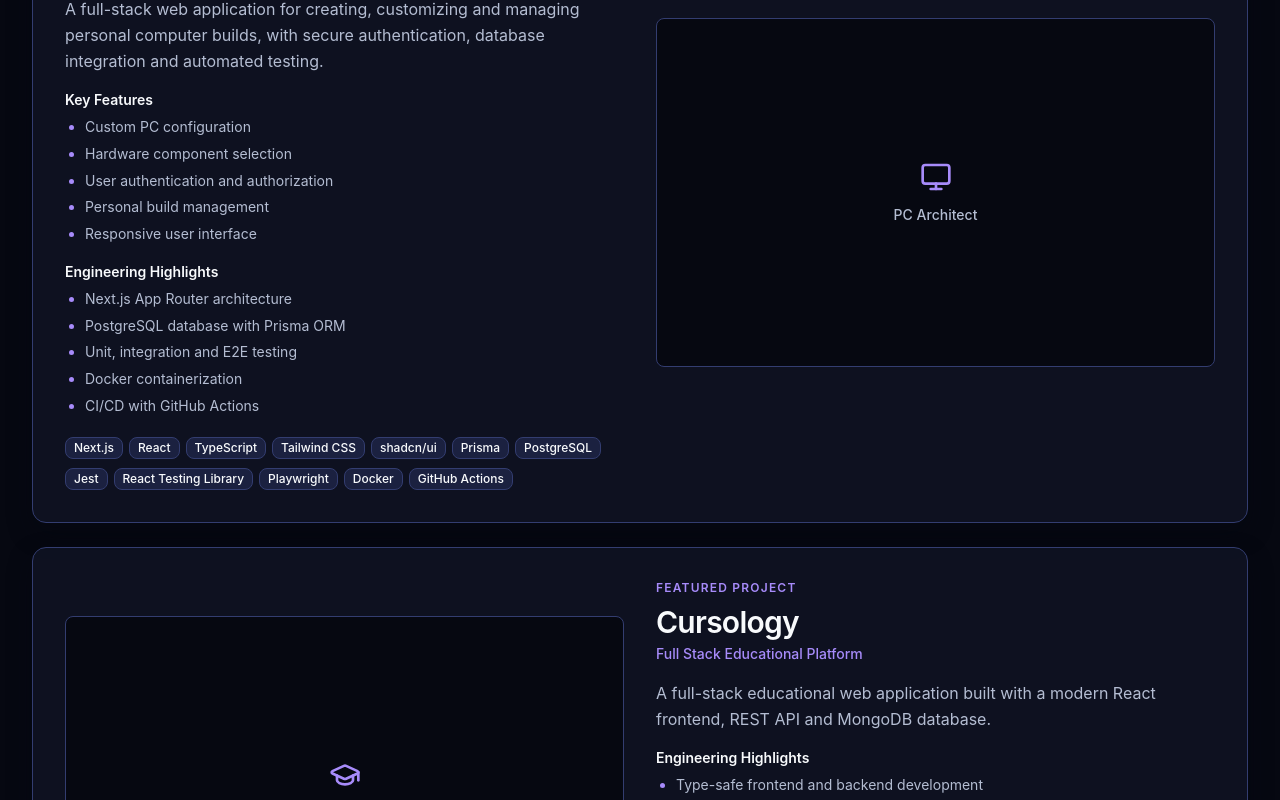
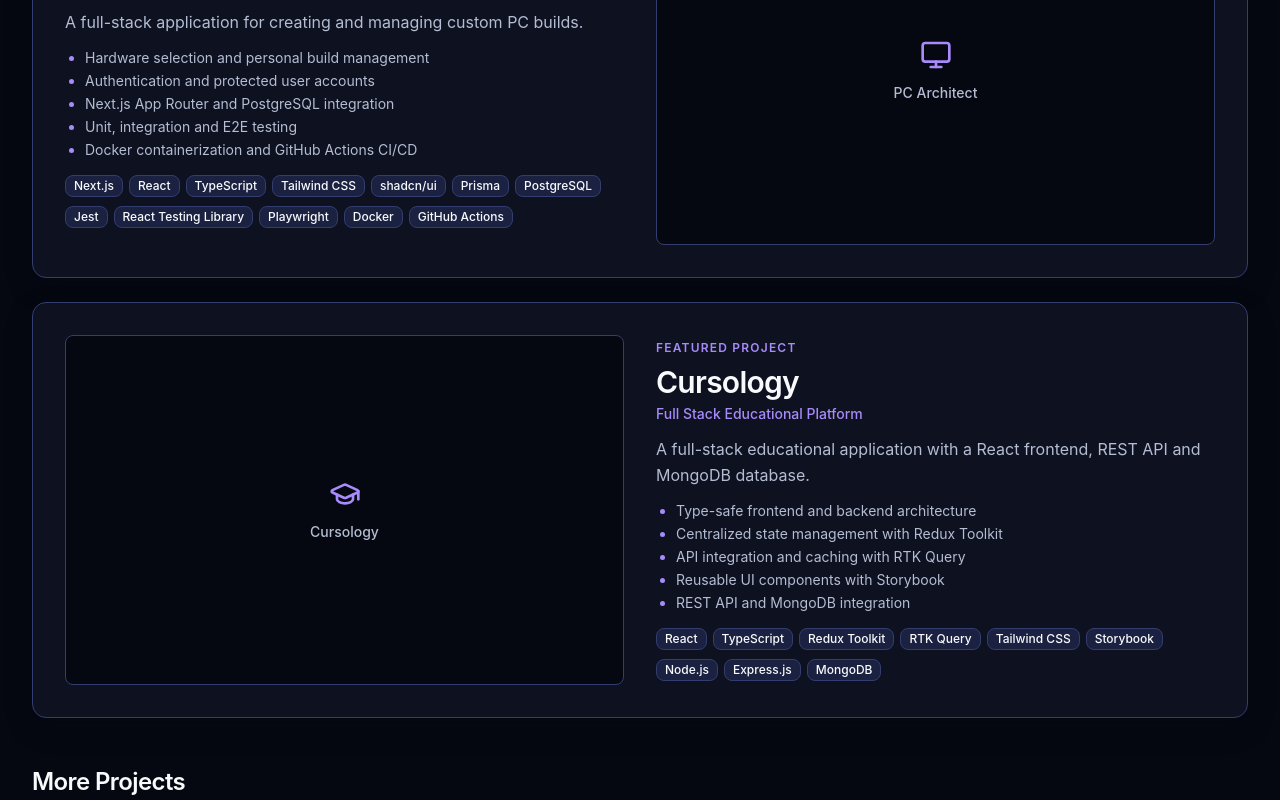
Before and after one commit to IhorKozloff/portfolio, a React (Vite) app: page / in a window 1280 px wide. Shown: the part 2260-3060 px from the top of the page. Built offline with nearby package versions, Linux system fonts and the light colour scheme.

Commit message:
section projects, second variant

```diff
--- a/src/components/projects/FeaturedProjectCard.tsx
+++ b/src/components/projects/FeaturedProjectCard.tsx
@@ -8,12 +8,8 @@ type FeaturedProjectCardProps = {
 }
 
 export function FeaturedProjectCard({ project, previewOnRight }: FeaturedProjectCardProps) {
-  const { slug, title, category, description, features, engineeringHighlights, technologies } = project
+  const { slug, title, category, description, highlights, technologies } = project
   const headingId = `project-${slug}`
-  const highlights = [
-    { label: 'Key Features', items: features },
-    { label: 'Engineering Highlights', items: engineeringHighlights },
-  ]
 
   return (
     <article
@@ -23,21 +19,18 @@ export function FeaturedProjectCard({ project, previewOnRight }: FeaturedProject
       <div className={previewOnRight ? 'min-w-0 md:order-last' : 'min-w-0'}>
         <ProjectPreview {...project} />
       </div>
-      <div className="grid min-w-0 gap-4">
+      <div className="grid min-w-0 gap-3">
         <div>
           <p className="mb-2 text-xs font-semibold tracking-widest text-accent-light">FEATURED PROJECT</p>
           <h3 id={headingId} className="text-2xl font-semibold tracking-tight lg:text-3xl">{title}</h3>
           <p className="mt-1 text-sm font-medium text-accent-light">{category}</p>
         </div>
         <p className="leading-relaxed text-text-secondary">{description}</p>
-        {highlights.map(({ label, items }) => items?.length ? (
-          <div key={label}>
-            <h4 className="mb-1.5 text-sm font-semibold">{label}</h4>
-            <ul className="list-disc space-y-1 pl-5 text-sm leading-relaxed text-text-secondary marker:text-accent-light">
-              {items.map((item) => <li key={item}>{item}</li>)}
-            </ul>
-          </div>
-        ) : null)}
+        {highlights?.length ? (
+          <ul className="list-disc space-y-0.5 pl-5 text-sm leading-normal text-text-secondary marker:text-accent-light">
+            {highlights.map((item) => <li key={item}>{item}</li>)}
+          </ul>
+        ) : null}
         <ProjectTechnologies technologies={technologies} />
         <ProjectLinks {...project} />
       </div>
--- a/src/components/projects/ProjectMetadata.tsx
+++ b/src/components/projects/ProjectMetadata.tsx
@@ -14,18 +14,28 @@ export function ProjectTechnologies({ technologies }: Pick<Project, 'technologie
   )
 }
 
-export function ProjectLinks({ title, liveUrl, githubUrl, detailsUrl }: Pick<Project, 'title' | 'liveUrl' | 'githubUrl' | 'detailsUrl'>) {
-  if (!liveUrl && !githubUrl && !detailsUrl) return null
+function isProjectUrl(href: string | undefined): href is string {
+  if (!href) return false
 
+  try {
+    const { protocol } = new URL(href)
+    return protocol === 'https:' || protocol === 'http:'
+  } catch {
+    return false
+  }
+}
+
+export function ProjectLinks({ title, liveUrl, githubUrl }: Pick<Project, 'title' | 'liveUrl' | 'githubUrl'>) {
   const links = [
     { label: 'Live Demo', href: liveUrl },
     { label: 'GitHub', href: githubUrl },
-    { label: 'View Details', href: detailsUrl },
-  ]
+  ].filter((link): link is { label: string; href: string } => isProjectUrl(link.href))
+
+  if (!links.length) return null
 
   return (
     <div className="mt-auto flex flex-wrap gap-2 pt-4">
-      {links.map(({ label, href }) => href && (
+      {links.map(({ label, href }) => (
         <Button key={label} href={href} variant="secondary" aria-label={`${label} for ${title}`}>
           {label}
         </Button>
--- a/src/components/sections/FeaturedProjects.tsx
+++ b/src/components/sections/FeaturedProjects.tsx
@@ -14,7 +14,7 @@ export function FeaturedProjects() {
         <SectionHeading id="projects-heading" description="A selection of applications I've designed and developed.">
           Featured Projects
         </SectionHeading>
-        <div className="grid gap-4 sm:gap-6">
+        <div className="grid gap-4 sm:gap-6 md:auto-rows-fr">
           {featuredProjects.map((project, index) => (
             <FeaturedProjectCard key={project.id} project={project} previewOnRight={index % 2 === 0} />
           ))}
--- a/src/data/projects.ts
+++ b/src/data/projects.ts
@@ -6,21 +6,14 @@ export const projects: readonly Project[] = [
     slug: 'pc-architect',
     title: 'PC Architect',
     category: 'Full Stack PC Building Platform',
-    description: 'A full-stack web application for creating, customizing and managing personal computer builds, with secure authentication, database integration and automated testing.',
+    description: 'A full-stack application for creating and managing custom PC builds.',
     featured: true,
-    features: [
-      'Custom PC configuration',
-      'Hardware component selection',
-      'User authentication and authorization',
-      'Personal build management',
-      'Responsive user interface',
-    ],
-    engineeringHighlights: [
-      'Next.js App Router architecture',
-      'PostgreSQL database with Prisma ORM',
+    highlights: [
+      'Hardware selection and personal build management',
+      'Authentication and protected user accounts',
+      'Next.js App Router and PostgreSQL integration',
       'Unit, integration and E2E testing',
-      'Docker containerization',
-      'CI/CD with GitHub Actions',
+      'Docker containerization and GitHub Actions CI/CD',
     ],
     technologies: [
       'Next.js', 'React', 'TypeScript', 'Tailwind CSS', 'shadcn/ui', 'Prisma',
@@ -32,15 +25,14 @@ export const projects: readonly Project[] = [
     slug: 'cursology',
     title: 'Cursology',
     category: 'Full Stack Educational Platform',
-    description: 'A full-stack educational web application built with a modern React frontend, REST API and MongoDB database.',
+    description: 'A full-stack educational application with a React frontend, REST API and MongoDB database.',
     featured: true,
-    engineeringHighlights: [
-      'Type-safe frontend and backend development',
+    highlights: [
+      'Type-safe frontend and backend architecture',
       'Centralized state management with Redux Toolkit',
-      'API integration with RTK Query',
-      'REST API with Node.js and Express.js',
+      'API integration and caching with RTK Query',
       'Reusable UI components with Storybook',
-      'MongoDB database integration',
+      'REST API and MongoDB integration',
     ],
     technologies: [
       'React', 'TypeScript', 'Redux Toolkit', 'RTK Query', 'Tailwind CSS',
--- a/src/types/project.ts
+++ b/src/types/project.ts
@@ -5,11 +5,9 @@ export type Project = {
   category: string
   description: string
   featured: boolean
-  features?: readonly string[]
-  engineeringHighlights?: readonly string[]
+  highlights?: readonly string[]
   technologies: readonly string[]
   image?: { src: string; alt: string }
   liveUrl?: string
   githubUrl?: string
-  detailsUrl?: string
 }
```
